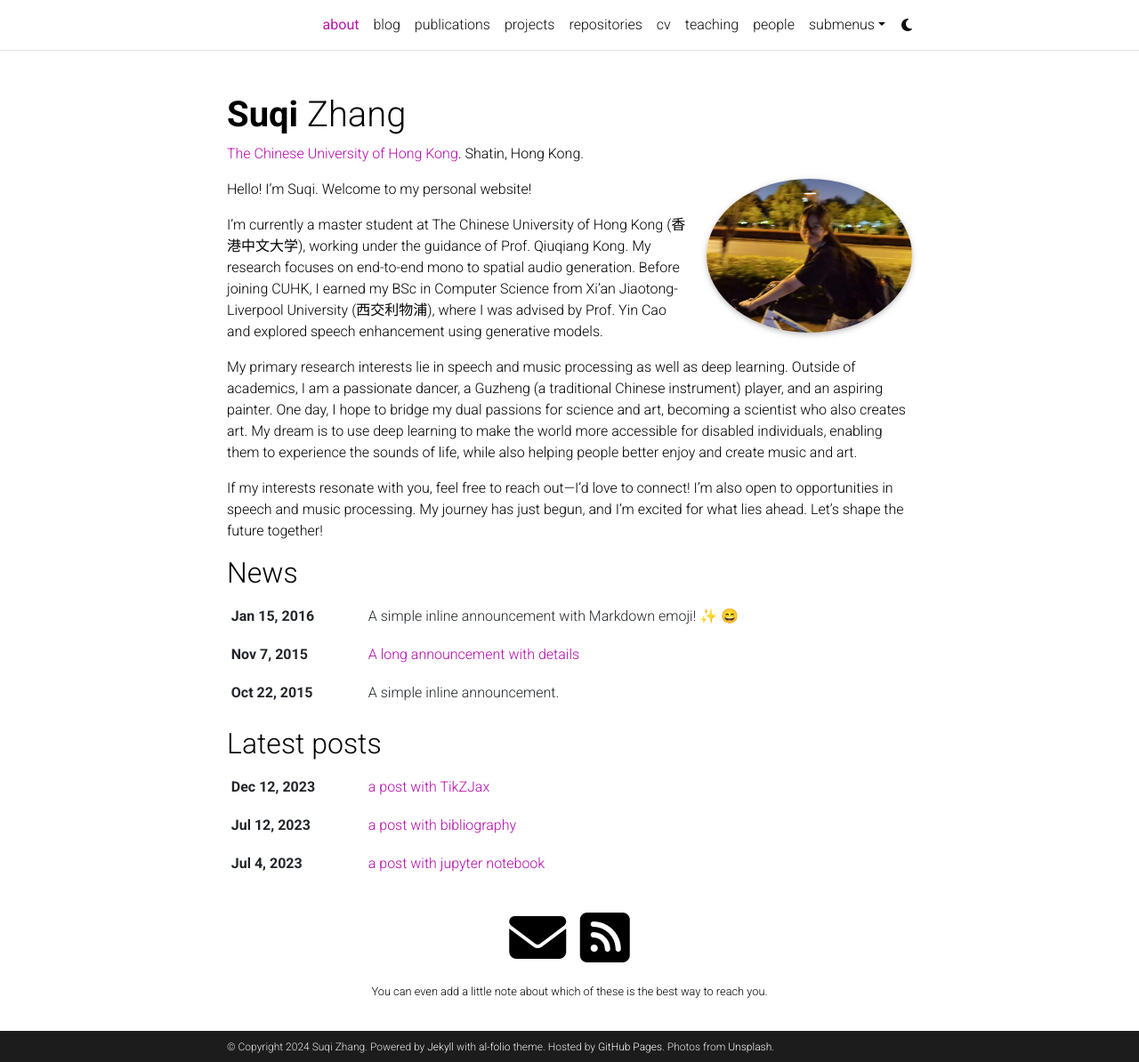
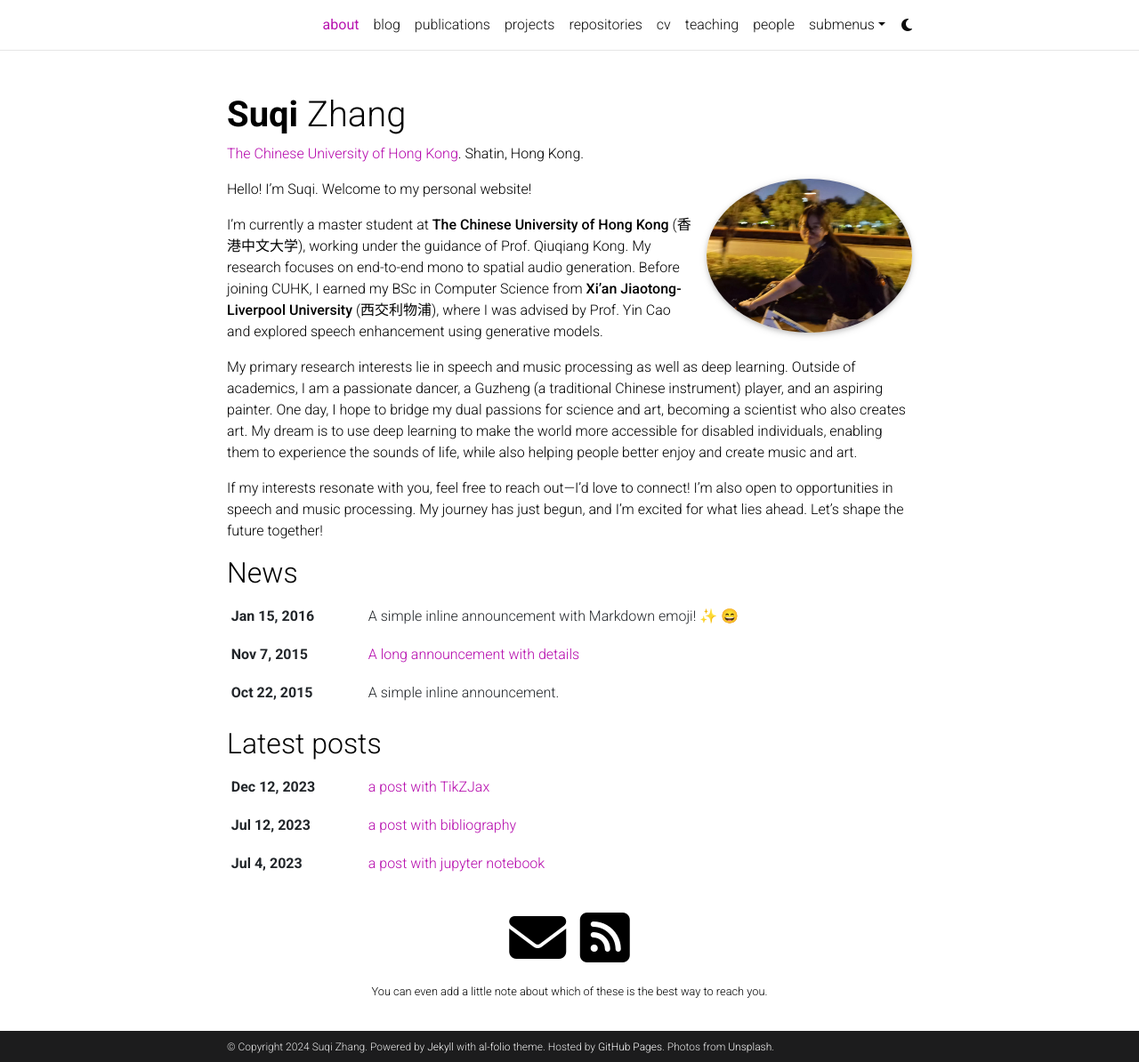
Before and after one commit to SAKi-77/SAKi-77.github.io, a Jekyll site: the page built from _pages/about.md, in a window 1280 px wide and 1194 px high. Shown: the whole window at 89% size. Built offline with Jekyll 4.4.1, drawn with Linux system fonts in a browser that asks for light colours; full-size pictures stand in for the smaller copies a plugin makes; emoji names are drawn with the system emoji font; comment, search, counter and statistics services are not loaded; a style sheet for code colours, icons or effects is not loaded.

```diff
--- a/_pages/about.md
+++ b/_pages/about.md
@@ -18,7 +18,7 @@ social: true  # includes social icons at the bottom of the page
 
 Hello! I'm Suqi. Welcome to my personal website!
 
-I’m currently a master student at The Chinese University of Hong Kong (香港中文大学), working under the guidance of Prof. Qiuqiang Kong. My research focuses on end-to-end mono to spatial audio generation. Before joining CUHK, I earned my BSc in Computer Science from Xi'an Jiaotong-Liverpool University (西交利物浦), where I was advised by Prof. Yin Cao and explored speech enhancement using generative models.
+I’m currently a master student at **The Chinese University of Hong Kong** (香港中文大学), working under the guidance of Prof. Qiuqiang Kong. My research focuses on end-to-end mono to spatial audio generation. Before joining CUHK, I earned my BSc in Computer Science from **Xi'an Jiaotong-Liverpool University** (西交利物浦), where I was advised by Prof. Yin Cao and explored speech enhancement using generative models.
 
 My primary research interests lie in speech and music processing as well as deep learning. Outside of academics, I am a passionate dancer, a Guzheng (a traditional Chinese instrument) player, and an aspiring painter. One day, I hope to bridge my dual passions for science and art, becoming a scientist who also creates art. My dream is to use deep learning to make the world more accessible for disabled individuals, enabling them to experience the sounds of life, while also helping people better enjoy and create music and art.
 
```
